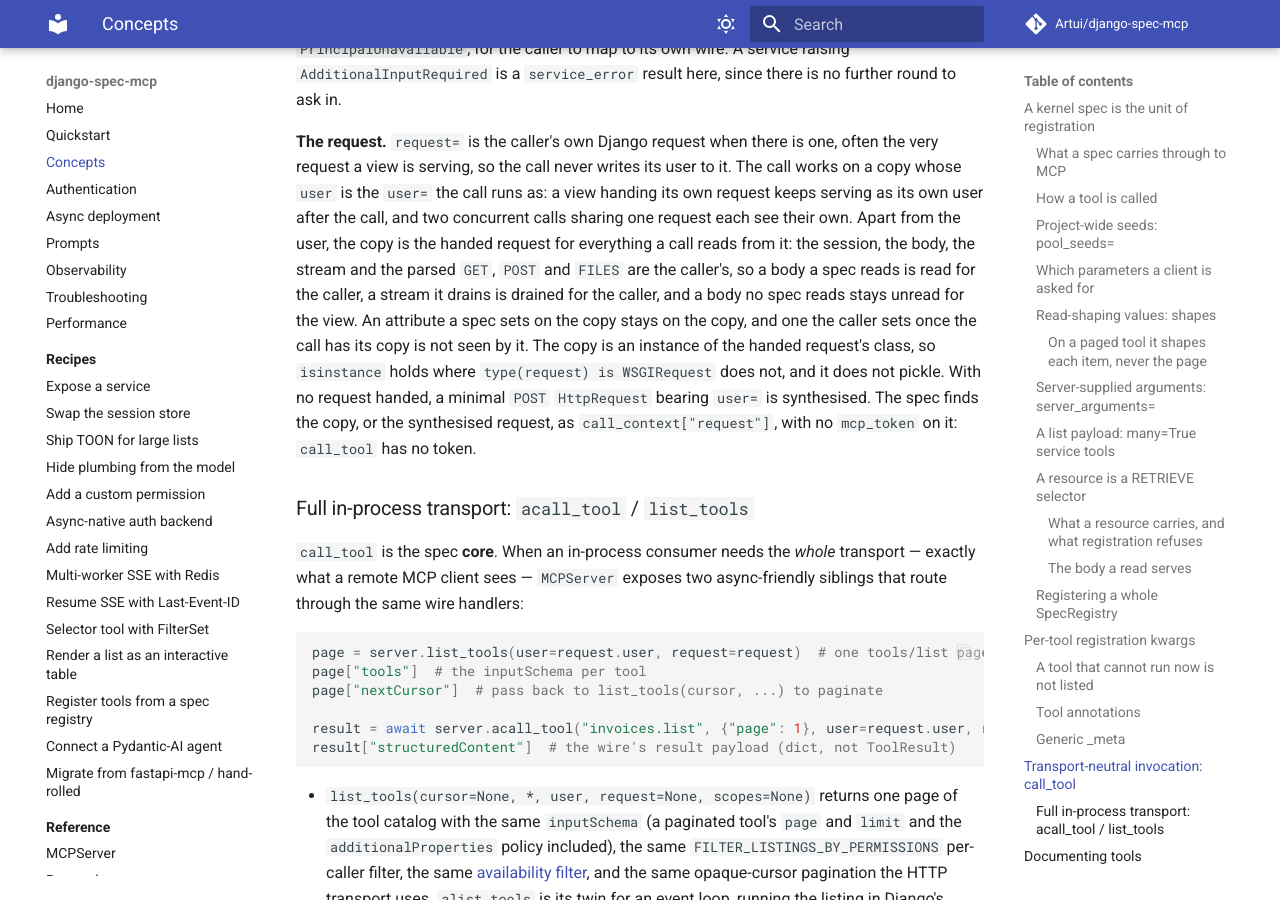
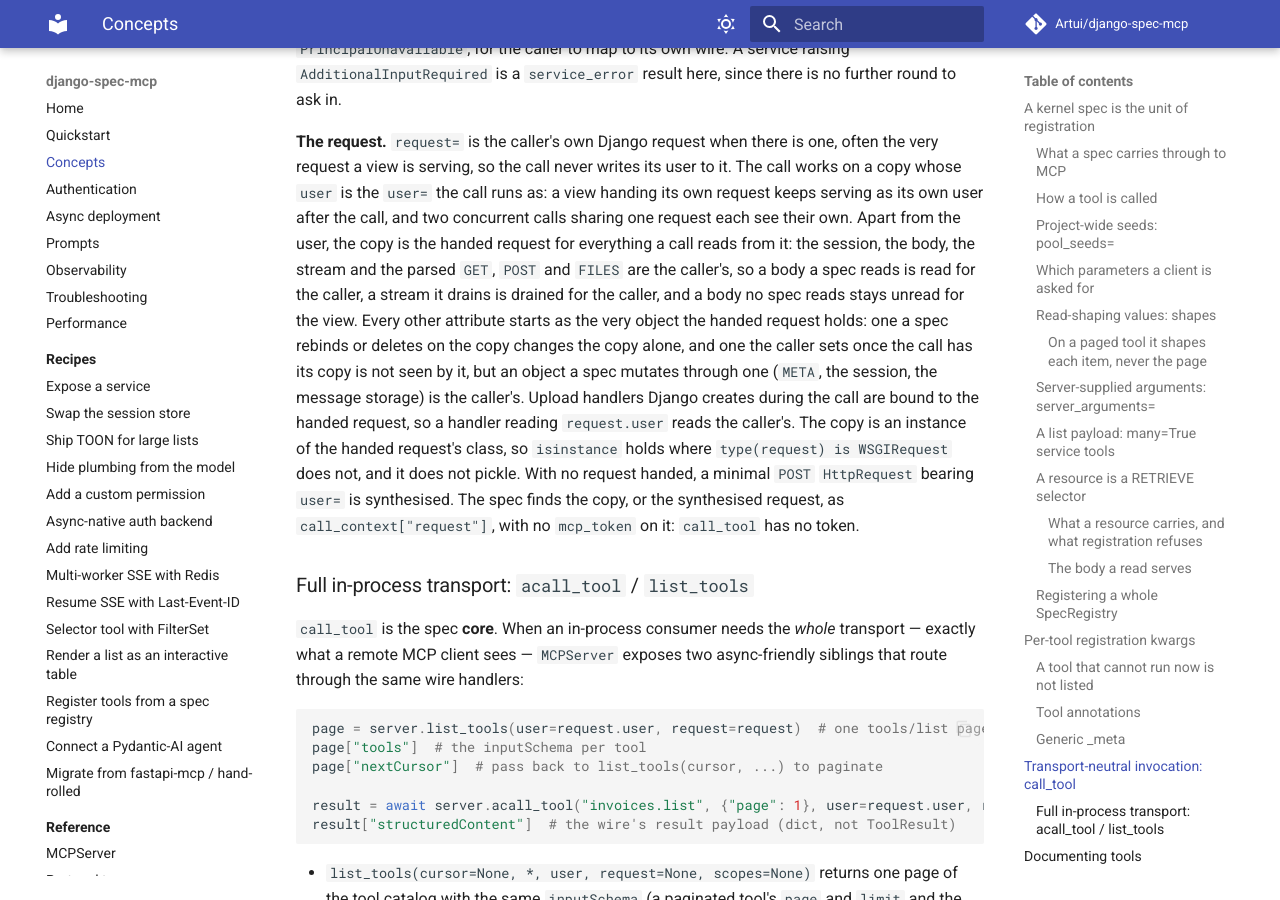
Before and after one commit to Artui/django-spec-mcp, an MkDocs documentation site: the page built from docs/concepts.md, in a window 1280 px wide and 900 px high, scrolled down 18201 px. Built offline with MkDocs 1.6.1 and Material for MkDocs 9.7.7, drawn with Linux system fonts in a browser that asks for light colours; comment, search, counter and statistics services are not loaded.

Commit message:
Concepts: what an in-process call's copy shares, rebinds and binds its upload handlers to
Co-Authored-By: Claude Opus 5.5 <noreply@anthropic.com>

```diff
--- a/docs/concepts.md
+++ b/docs/concepts.md
@@ -892,8 +892,12 @@ from the user, the copy is the handed request for everything a call reads from
 it: the session, the body, the stream and the parsed `GET`, `POST` and `FILES`
 are the caller's, so a body a spec reads is read for the caller, a stream it
 drains is drained for the caller, and a body no spec reads stays unread for the
-view. An attribute a spec sets on the copy stays on the copy, and one the
-caller sets once the call has its copy is not seen by it. The copy is an
+view. Every other attribute starts as the very object the handed request holds:
+one a spec rebinds or deletes on the copy changes the copy alone, and one the
+caller sets once the call has its copy is not seen by it, but an object a spec
+mutates through one (`META`, the session, the message storage) is the caller's.
+Upload handlers Django creates during the call are bound to the handed request,
+so a handler reading `request.user` reads the caller's. The copy is an
 instance of the handed request's class, so `isinstance` holds where
 `type(request) is WSGIRequest` does not, and it does not pickle. With no
 request handed, a minimal `POST` `HttpRequest`
```
